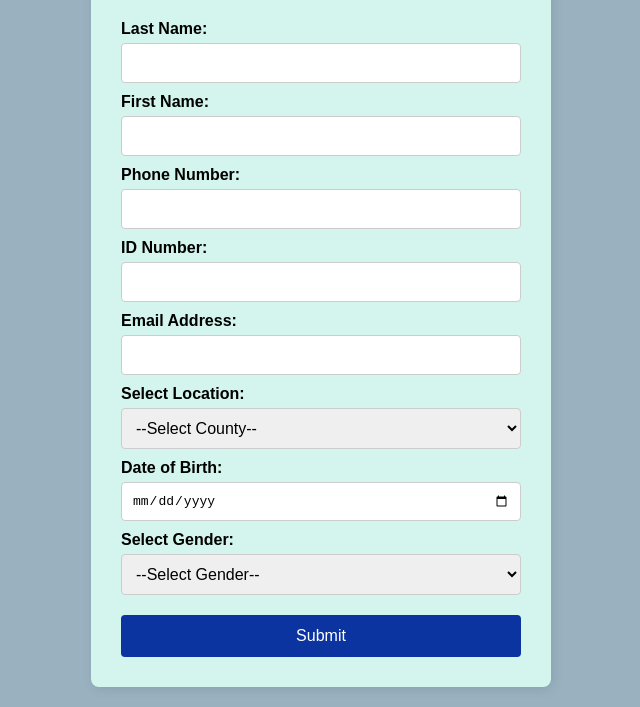
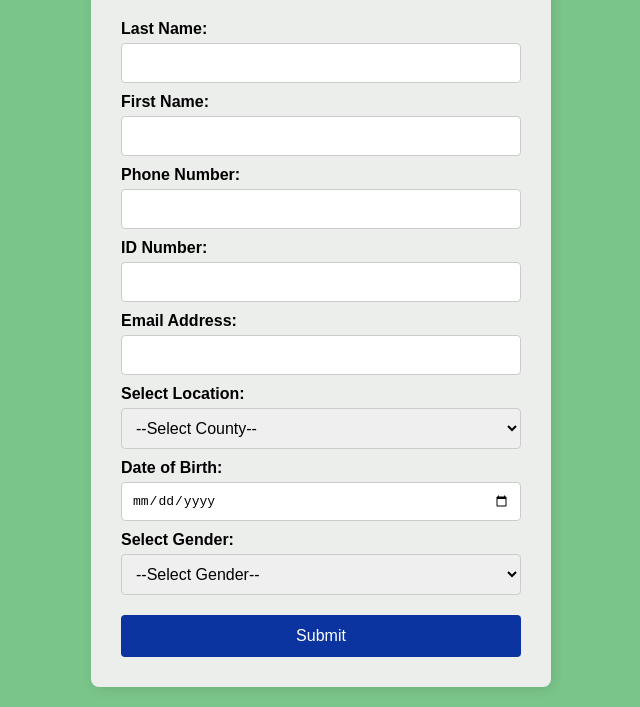
Before and after one commit to sigeyh/inukacredit., a plain HTML site: page signup.html in a window 1280 px wide. Shown: the part 123-830 px from the top of the page, without its empty margins (319-959 px from the left). Drawn offline with Linux system fonts and the light colour scheme.

Commit message:
Update signup.html

```diff
--- a/signup.html
+++ b/signup.html
@@ -7,7 +7,7 @@
   <style>
     body {
       font-family: Arial, sans-serif;
-      background-color: #9ab2c0;
+      background-color: #7ac58a;
       display: flex;
       justify-content: center;
       align-items: center;
@@ -15,7 +15,7 @@
       margin: 0;
     }
     .container {
-      background-color: #d3f5ed;
+      background-color: #eceeec;
       width: 400px;
       padding: 30px;
       border-radius: 8px;
```
